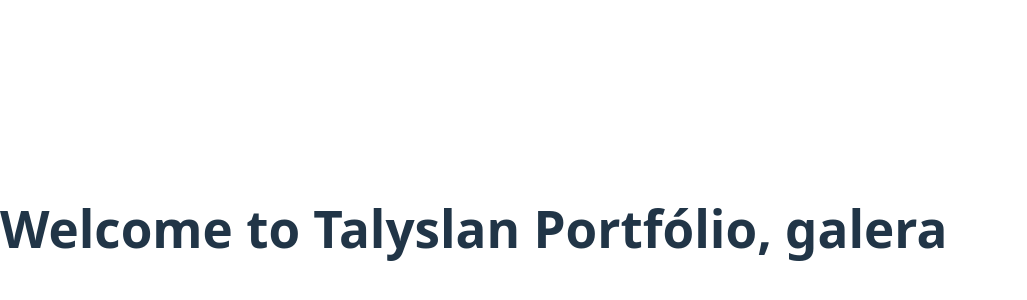
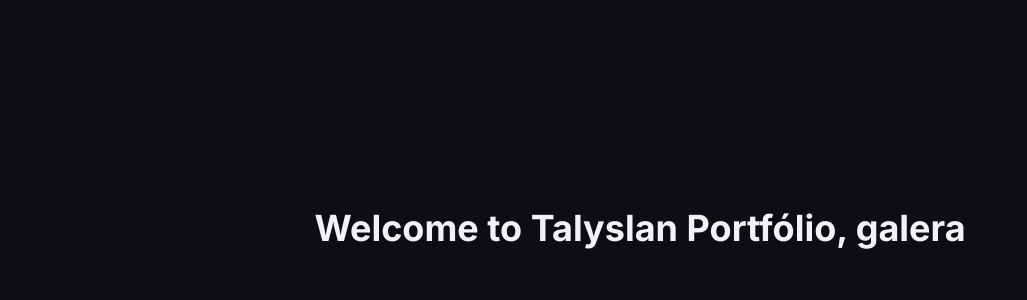
Before and after one commit to Talyslan/talyslan-portfolio, a React (Vite) app: page / in a window 1280 px wide. Shown: the part 164-464 px from the top of the page, without its empty margins (0-1027 px from the left). Built offline with nearby package versions, Linux system fonts and the light colour scheme.

Commit message:
feat: stylization added

```diff
--- a/index.html
+++ b/index.html
@@ -4,6 +4,9 @@
         <meta charset="UTF-8" />
         <link rel="icon" type="image/svg+xml" href="/vite.svg" />
         <meta name="viewport" content="width=device-width, initial-scale=1.0" />
+        <link rel="preconnect" href="https://fonts.googleapis.com">
+        <link rel="preconnect" href="https://fonts.gstatic.com" crossorigin>
+        <link href="https://fonts.googleapis.com/css2?family=Inter:ital,opsz,wght@0,14..32,100..900;1,14..32,100..900&family=JetBrains+Mono:ital,wght@0,100..800;1,100..800&display=swap" rel="stylesheet">
         <title>Portfólio | Talyslan Canabarro</title>
     </head>
     <body>
--- a/src/pages/NotFound/index.tsx
+++ b/src/pages/NotFound/index.tsx
@@ -12,8 +12,8 @@ export default function NotFound() {
     }, [location.pathname]);
 
     return (
-        <div className="bg-muted flex min-h-screen items-center justify-center">
-            <div className="text-center">
+        <div className="bg-background flex min-h-screen items-center justify-center">
+            <div className="space-y-4 text-center">
                 <h1 className="mb-4 text-4xl font-bold">404</h1>
                 <p className="text-muted-foreground mb-4 text-xl">
                     Oops! Page not found
--- a/src/styles/global.css
+++ b/src/styles/global.css
@@ -1,70 +1,175 @@
 @import 'tailwindcss';
 
-:root {
-    font-family: system-ui, Avenir, Helvetica, Arial, sans-serif;
-    line-height: 1.5;
-    font-weight: 400;
+@theme {
+    --color-background: hsl(220 20% 6%);
+    --color-foreground: hsl(210 20% 95%);
 
-    color-scheme: light dark;
-    color: rgba(255, 255, 255, 0.87);
-    background-color: #242424;
+    --color-card: hsl(220 18% 10%);
+    --color-card-foreground: hsl(210 20% 95%);
 
-    font-synthesis: none;
-    text-rendering: optimizeLegibility;
-    -webkit-font-smoothing: antialiased;
-    -moz-osx-font-smoothing: grayscale;
+    --color-popover: hsl(220 18% 10%);
+    --color-popover-foreground: hsl(210 20% 95%);
+
+    --color-primary: hsl(175 80% 50%);
+    --color-primary-foreground: hsl(220 20% 6%);
+
+    --color-secondary: hsl(220 18% 14%);
+    --color-secondary-foreground: hsl(210 20% 85%);
+
+    --color-muted: hsl(220 15% 18%);
+    --color-muted-foreground: hsl(215 15% 55%);
+
+    --color-accent: hsl(175 80% 50%);
+    --color-accent-foreground: hsl(220 20% 6%);
+
+    --color-destructive: hsl(0 84% 60%);
+    --color-destructive-foreground: hsl(210 40% 98%);
+
+    --color-border: hsl(220 15% 20%);
+    --color-input: hsl(220 15% 20%);
+    --color-ring: hsl(175 80% 50%);
+
+    --radius-lg: 0.75rem;
+
+    --font-sans: 'Inter', system-ui, sans-serif;
+    --font-mono: 'JetBrains Mono', monospace;
+
+    --glow-primary: 0 0 40px hsl(175 80% 50% / 0.3);
+    --glow-strong: 0 0 60px hsl(175 80% 50% / 0.5);
+
+    --gradient-hero: linear-gradient(
+        135deg,
+        hsl(175 80% 50%),
+        hsl(200 80% 50%)
+    );
+
+    --gradient-card: linear-gradient(180deg, hsl(220 18% 12%), hsl(220 18% 8%));
 }
 
-a {
-    font-weight: 500;
-    color: #646cff;
-    text-decoration: inherit;
-}
-a:hover {
-    color: #535bf2;
+@layer base {
+    html {
+        scroll-behavior: smooth;
+    }
+
+    body {
+        @apply bg-background text-foreground antialiased;
+        font-family: var(--font-sans);
+    }
+
+    ::selection {
+        background-color: hsl(175 80% 50% / 0.3);
+        color: hsl(210 20% 95%);
+    }
 }
 
-body {
-    margin: 0;
-    display: flex;
-    place-items: center;
-    min-width: 320px;
-    min-height: 100vh;
+@layer utilities {
+    .font-mono {
+        font-family: var(--font-mono);
+    }
+
+    .text-gradient {
+        background: var(--gradient-hero);
+        background-clip: text;
+        -webkit-background-clip: text;
+        color: transparent;
+    }
+
+    .glow-text {
+        text-shadow: var(--glow-primary);
+    }
+
+    .glow-box {
+        box-shadow: var(--glow-primary);
+    }
+
+    .card-gradient {
+        background: var(--gradient-card);
+    }
+
+    .animate-float {
+        animation: float 6s ease-in-out infinite;
+    }
+
+    .animate-pulse-glow {
+        animation: pulse-glow 2s ease-in-out infinite;
+    }
+
+    .animate-typing {
+        animation:
+            typing 3.5s steps(40, end),
+            blink-caret 0.75s step-end infinite;
+        overflow: hidden;
+        white-space: nowrap;
+        border-right: 2px solid hsl(175 80% 50%);
+    }
+
+    .animate-fade-in-up {
+        animation: fade-in-up 0.6s ease-out forwards;
+    }
+
+    .animate-delay-100 {
+        animation-delay: 0.1s;
+    }
+    .animate-delay-200 {
+        animation-delay: 0.2s;
+    }
+    .animate-delay-300 {
+        animation-delay: 0.3s;
+    }
+    .animate-delay-400 {
+        animation-delay: 0.4s;
+    }
+    .animate-delay-500 {
+        animation-delay: 0.5s;
+    }
 }
 
-h1 {
-    font-size: 3.2em;
-    line-height: 1.1;
+@keyframes float {
+    0%,
+    100% {
+        transform: translateY(0);
+    }
+    50% {
+        transform: translateY(-20px);
+    }
 }
 
-button {
-    border-radius: 8px;
-    border: 1px solid transparent;
-    padding: 0.6em 1.2em;
-    font-size: 1em;
-    font-weight: 500;
-    font-family: inherit;
-    background-color: #1a1a1a;
-    cursor: pointer;
-    transition: border-color 0.25s;
-}
-button:hover {
-    border-color: #646cff;
-}
-button:focus,
-button:focus-visible {
-    outline: 4px auto -webkit-focus-ring-color;
+@keyframes pulse-glow {
+    0%,
+    100% {
+        box-shadow: var(--glow-primary);
+    }
+    50% {
+        box-shadow: var(--glow-strong);
+    }
 }
 
-@media (prefers-color-scheme: light) {
-    :root {
-        color: #213547;
-        background-color: #ffffff;
+@keyframes typing {
+    from {
+        width: 0;
     }
-    a:hover {
-        color: #747bff;
-    }
-    button {
-        background-color: #f9f9f9;
+    to {
+        width: 100%;
     }
 }
+
+@keyframes blink-caret {
+    from,
+    to {
+        border-color: transparent;
+    }
+    50% {
+        border-color: hsl(175 80% 50%);
+    }
+}
+
+@keyframes fade-in-up {
+    from {
+        opacity: 0;
+        transform: translateY(30px);
+    }
+    to {
+        opacity: 1;
+        transform: translateY(0);
+    }
+}
```
